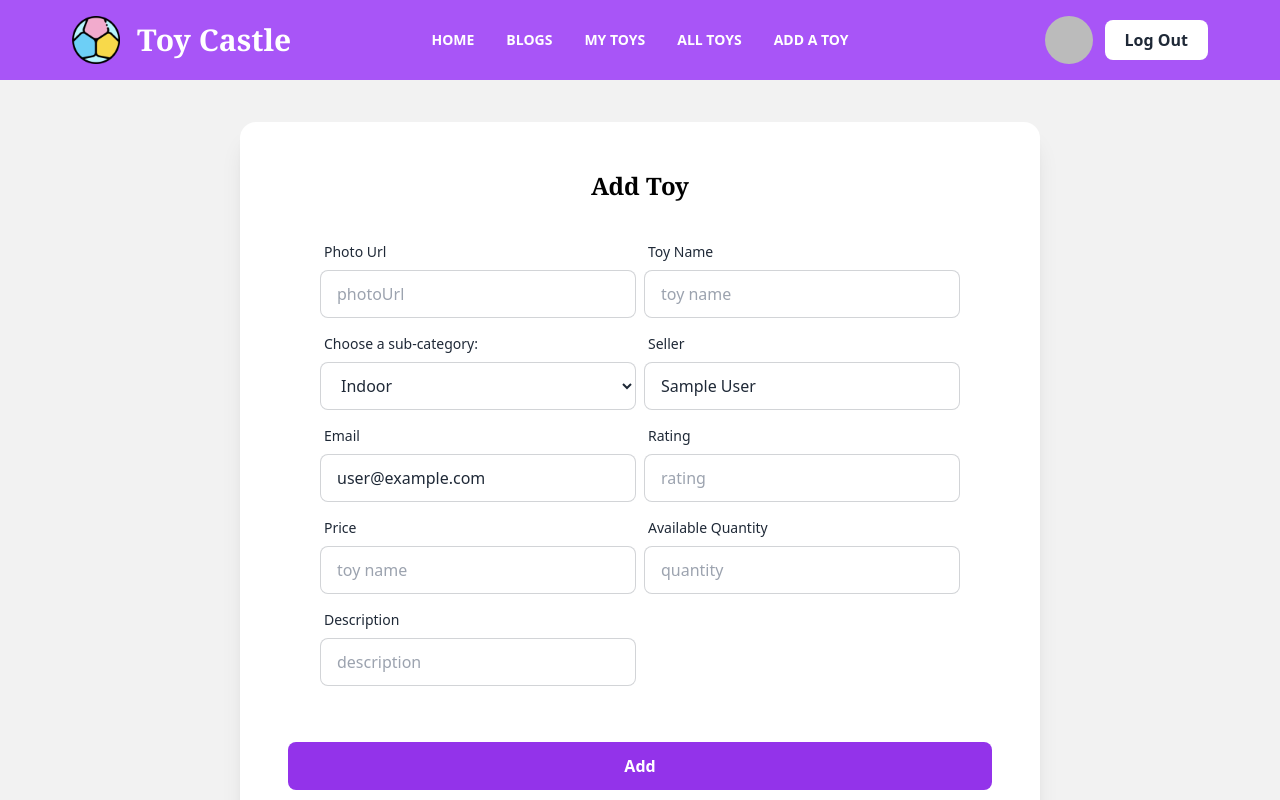
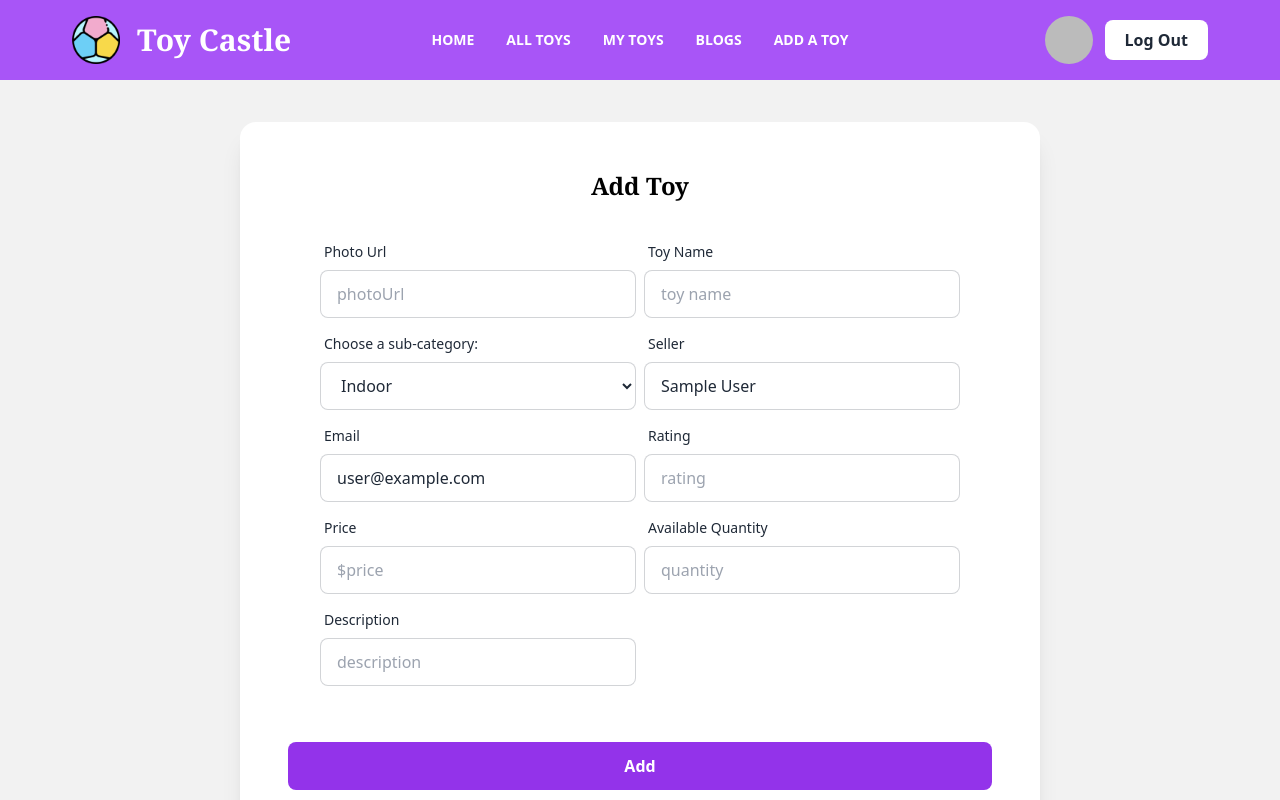
Before and after one commit to Sayemhaque/toy-castle-client, a React (Vite) app: page /addtoy in a window 1280 px wide. Shown: the top 800 px of the page. Built offline with nearby package versions, Linux system fonts and the light colour scheme; no server answers; sample sign-in values are in the browser's storage.

Commit message:
some changes on design & texts

```diff
--- a/src/Pages/AddToy/Addtoy.jsx
+++ b/src/Pages/AddToy/Addtoy.jsx
@@ -28,7 +28,7 @@ const Addtoy = () => {
 
 const addToy = async (toydata) => {
     try {
-       const res = await fetch("http://localhost:5000/toys", {
+       const res = await fetch("https://toy-castle.vercel.app/toys", {
           method: "POST",
           headers: { "content-Type": "application/json" },
           body: JSON.stringify(toydata)
@@ -107,7 +107,7 @@ const addToy = async (toydata) => {
                             <label className="label">
                                 <span className="label-text">Price</span>
                             </label>
-                            <input required type="text" placeholder="toy name" name="price" className="input input-bordered" />
+                            <input required type="text" placeholder="$price" name="price" className="input input-bordered" />
                         </div>
                         <div className="form-control">
                             <label className="label">
--- a/src/Routes/Routes.jsx
+++ b/src/Routes/Routes.jsx
@@ -32,7 +32,7 @@ const router = createBrowserRouter([
         },
         {
           path:"alltoys",
-          element:<PrivateRoute><AllToys/> </PrivateRoute>,
+          element:<AllToys/>,
         },
         {
           path:"addtoy",
--- a/src/components/Navbar/Navbar.jsx
+++ b/src/components/Navbar/Navbar.jsx
@@ -1,16 +1,16 @@
 import { useContext } from "react";
 import Logo from "../../assets/ball.png"
-import {Link,useNavigate} from "react-router-dom"
+import { Link, useNavigate } from "react-router-dom"
 import { FirebaseAuthContext } from "../../Provider/FirebaseAuthProvider";
 const Navbar = () => {
     const navigate = useNavigate()
-    const {user, logOut} = useContext(FirebaseAuthContext)
+    const { user, logOut } = useContext(FirebaseAuthContext)
     const navLinks =
         <>
             <li><Link to="/">Home</Link></li>
+            <li><Link to="alltoys">All toys</Link></li>
+            <li><Link to="mytoys">My toys</Link></li>
             <li><Link to="blog">Blogs</Link></li>
-                <li><Link to="mytoys">My toys</Link></li>
-                <li><Link to="alltoys">All toys</Link></li>
             <li><Link to="addtoy">Add A toy</Link></li>
         </>
 
@@ -45,8 +45,8 @@ const Navbar = () => {
                 </div>
                 <div className="navbar-end ">
                     <img src={user ? user.photoURL : "https://img.freepik.com/free-icon/user_318-159711.jpg?w=2000"} title={user ? user.displayName : "Login to see "} className="w-12 h-12  cursor-pointer rounded-full mr-3" alt="" />
-                    {user ? <button  onClick={handleLogOut} className="bg-white text-gray-800 font-bold px-2 md:px-5 py-1  md:py-2 rounded-lg">Log Out</button> :
-                   <Link to='login'> <button className="bg-white text-gray-800 font-bold px-2 md:px-5 py-1  md:py-2 rounded-lg">{user ? "Log Out" : "Log In"}</button></Link>
+                    {user ? <button onClick={handleLogOut} className="bg-white text-gray-800 font-bold px-2 md:px-5 py-1  md:py-2 rounded-lg">Log Out</button> :
+                        <Link to='login'> <button className="bg-white text-gray-800 font-bold px-5 py-2 rounded-lg">{user ? "Log Out" : "Log In"}</button></Link>
                     }
                 </div>
             </div>
```
Also changed, not shown: public/data.json (deleted, +0 -7 lines). Lines whose indentation alone changed are shown as unchanged.
